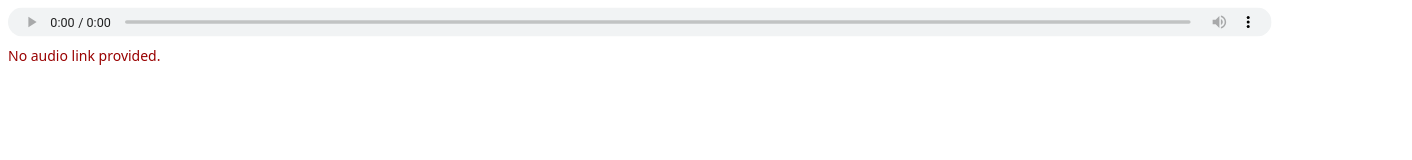
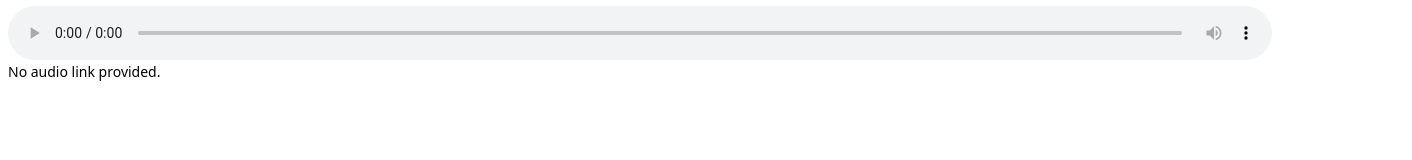
Before and after one commit to ziggyspaniel/audio-player, a plain HTML site: page index.html in a window 1280 px wide. Shown: the whole page, 1412 px wide, since content can reach past the window. Drawn offline with Linux system fonts and the light colour scheme.

Commit message:
Update index.html
changes size. enabled autoplay once

```diff
--- a/index.html
+++ b/index.html
@@ -4,13 +4,20 @@
 <meta name="viewport" content="width=device-width,initial-scale=1">
 <title>Audio</title>
 <style>
-  :root { --z: .90; }               /* default zoom: 0.90 (makes the control shorter) */
-  html,body{margin:0;padding:0;background:transparent;font:14px/1.2 system-ui}
+  :root { --z: 1; }  /* base zoom */
+  html,body{margin:0;padding:0;background:transparent;font:14px/1.2 system-ui;overflow-x:hidden}
   .wrap{padding:6px 8px}
   .title{margin:0 0 6px;color:#111;font-weight:600;font-size:13px;display:none}
-  audio{width:calc(100% / var(--z)); transform:scale(var(--z));
-        transform-origin:left center; height:32px; } /* height is ignored by some UAs; zoom does the work */
-  .fallback{display:none;color:#900;margin:6px 0 0}
+  audio{
+    width:calc(100% / var(--z));
+    transform:scale(var(--z));
+    transform-origin:left center;
+  }
+  /* mobile: narrower + taller */
+  @media (max-width:480px){
+    .wrap{max-width:340px;margin:12px auto}  /* reduce width */
+    :root{ --z:1.2 }                         /* increase height (~20%) */
+  }
 </style>
 
 <body>
@@ -21,37 +28,28 @@
   </div>
 
 <script>
-  // read query params
   const qs = new URLSearchParams(location.search);
-  const src   = qs.get('src');       // required
-  const title = qs.get('title');     // optional small title
-  const zoom  = parseFloat(qs.get('z') || '') || null; // e.g. z=0.8 to shrink more
+  const src   = qs.get('src');
+  const title = qs.get('title');
+  const zoom  = parseFloat(qs.get('z') || '') || null;
 
-  if (zoom && zoom > 0.5 && zoom <= 1) {
+  if (zoom && zoom > 0.6 && zoom <= 1.8) {
     document.documentElement.style.setProperty('--z', zoom);
   }
 
-  const audio  = document.getElementById('player');
-  const tEl    = document.getElementById('title');
-  const fb     = document.getElementById('fallback');
+  const audio = document.getElementById('player');
+  if (title) { document.getElementById('title').textContent = decodeURIComponent(title); document.getElementById('title').style.display='block'; }
 
-  if (title) { tEl.textContent = decodeURIComponent(title); tEl.style.display = 'block'; }
+  // autoplay ON by default; pass ?autoplay=0 to disable
+  const autoplay = (qs.get('autoplay') ?? '1') !== '0';
 
   if (src) {
     audio.src = src;
-    // optional autoplay if parent iframe allows it: ?autoplay=1
-    if (qs.get('autoplay') === '1') { audio.play().catch(()=>{}); }
+    if (autoplay) audio.play().catch(()=>{});
   } else {
-    fb.style.display = 'block';
+    document.getElementById('fallback').style.display = 'block';
   }
+</script>
 
-  // Tell parent our height so its iframe can fit snugly (optional).
-  function postSize(){
-    const h = document.documentElement.scrollHeight;
-    parent && parent.postMessage({ type:'audioplayer:size', height:h }, '*');
-  }
-  window.addEventListener('load', postSize);
-  window.addEventListener('resize', postSize);
-</script>
 </body>
 </html>
```
